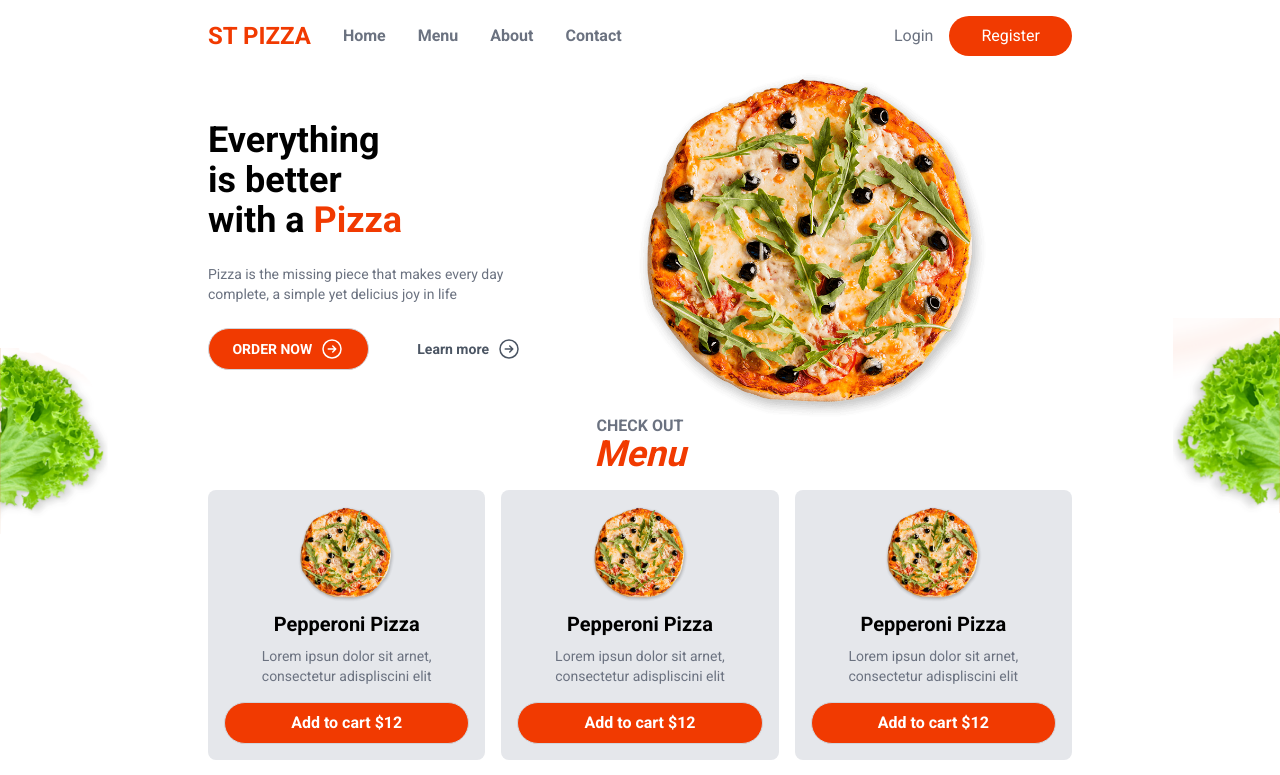
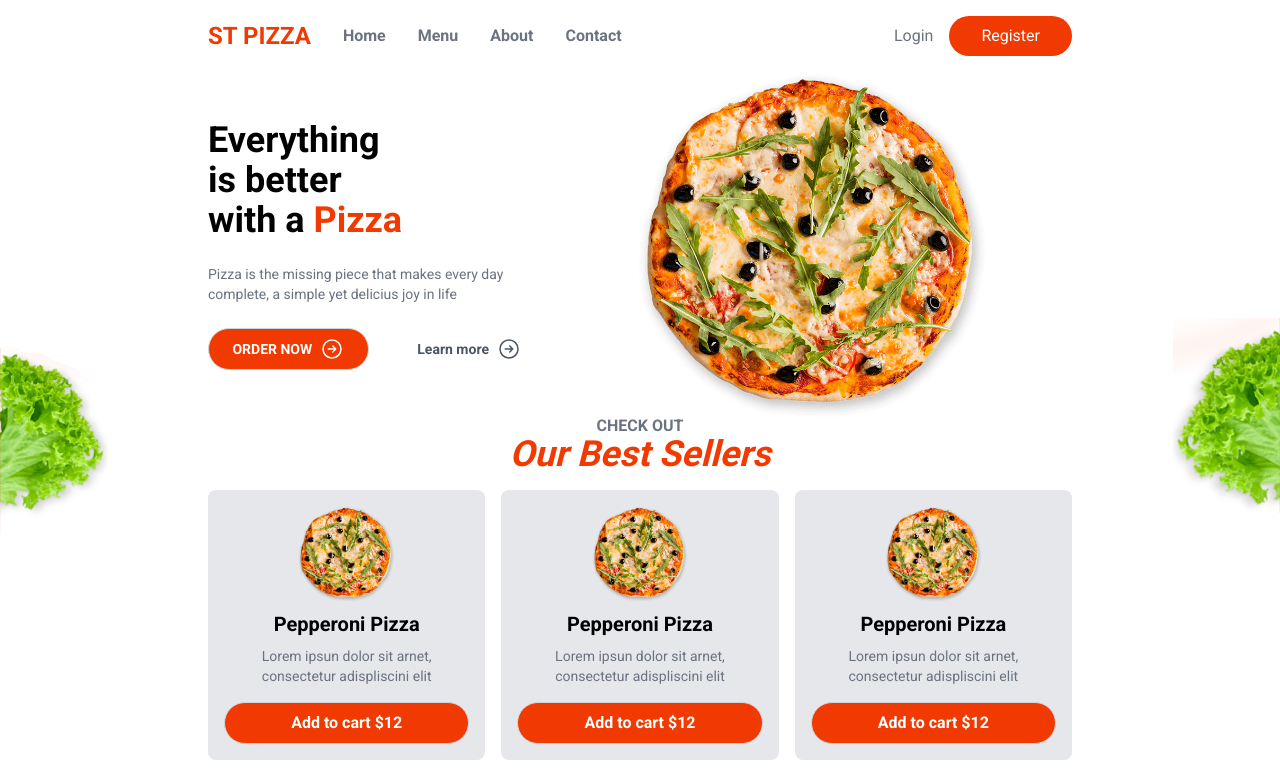
Before and after one commit to JoaquinHAcosta/food-app, a Next.js app: page / in a window 1280 px wide. Shown: the top 775 px of the page. Built offline with nearby package versions, Linux system fonts and the light colour scheme; no server answers.

Commit message:
minimun change

```diff
--- a/src/components/layout/HomeMenu.js
+++ b/src/components/layout/HomeMenu.js
@@ -14,7 +14,10 @@ const HomeMenu = () => {
         </div>
       </div>
       <div className="text-center mb-4">
-        <SectionHeaders subHeader={'check out'} mainHeader={'Menu'} />
+        <SectionHeaders
+          subHeader={'check out'}
+          mainHeader={'Our Best Sellers'}
+        />
       </div>
       <div className="grid grid-cols-3 gap-4">
         <MenuItem />
```
